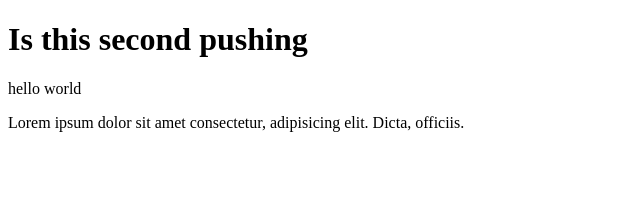
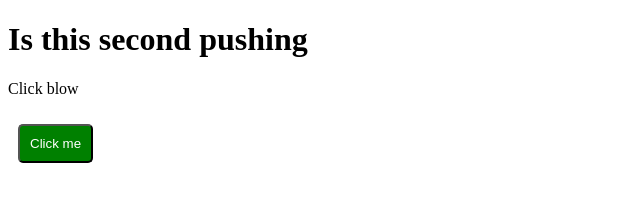
Before and after one commit to Abu-Rayhan5/Learn--2, a plain HTML site: page index.html in a window 1280 px wide. Shown: the whole page, without its empty margins (0-640 px from the left). Drawn offline with Linux system fonts and the light colour scheme.

Commit message:
first commit

```diff
--- a/index.html
+++ b/index.html
@@ -4,11 +4,15 @@
     <meta charset="UTF-8">
     <meta http-equiv="X-UA-Compatible" content="IE=edge">
     <meta name="viewport" content="width=device-width, initial-scale=1.0">
+    <link rel="stylesheet" href="style.css">
     <title>Document</title>
 </head>
 <body>
     <h1>Is this second pushing</h1>
-    <p>hello world</p>
-    <p>Lorem ipsum dolor sit amet consectetur, adipisicing elit. Dicta, officiis.</p>
+    <p id="p">Click blow</p>
+    <button id="button">Click me</button>
+
+
+    <script src="style.js"></script>
 </body>
 </html>
--- /dev/null
+++ b/style.css
@@ -0,0 +1,7 @@
+button{
+    padding: 10px;
+    margin: 10px;
+    background-color: green;
+    color: white;
+    border-radius: 5px;
+}
--- /dev/null
+++ b/style.js
@@ -0,0 +1,4 @@
+document.getElementById('button').addEventListener('click', function(){
+    const p = document.getElementById('p');
+    p.innerText = 'Hello world';
+});
```
